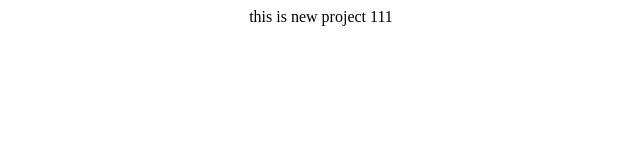
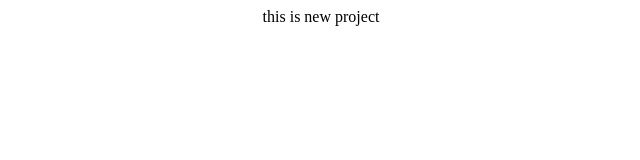
Before and after one commit to wanggangreact/learn, a React (Create React App) app: page / in a window 1280 px wide. Shown: the top 160 px of the page, without its empty margins (319-959 px from the left). Built offline with nearby package versions, Linux system fonts and the light colour scheme.

Commit message:
代码恢复

```diff
--- a/src/App.js
+++ b/src/App.js
@@ -5,7 +5,7 @@ class App extends Component {
   render() {
     return (
       <div className="App">
-         this is new project 111
+         this is new project
       </div>
     );
   }
```
